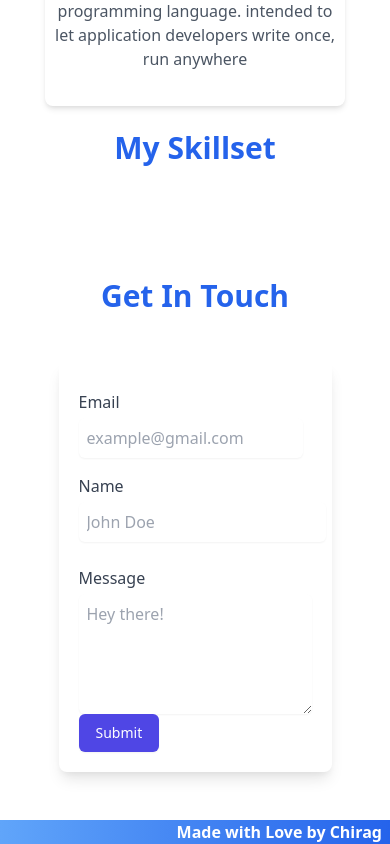
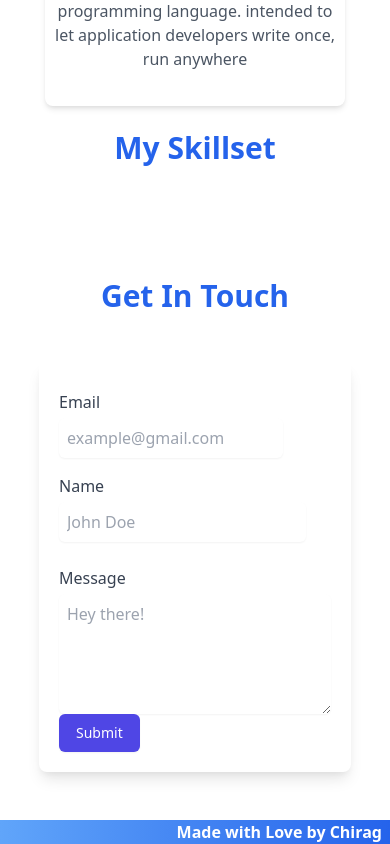
Before and after one commit to chirag-droid/chirag-droid.github.io, a Next.js app: page / in a window 390 px wide. Shown: the part 1749-2593 px from the top of the page. Built offline with nearby package versions, Linux system fonts and the light colour scheme; some icons are missing.

Commit message:
Increase contact form width in mobile

```diff
--- a/components/Contact.js
+++ b/components/Contact.js
@@ -9,7 +9,8 @@ export default function Contact() {
         noValidate
         action="https://formspree.io/f/mdoyqgwb"
         method="POST"
-        className="w-[70%] rounded-lg shadow-lg mx-auto min-h-[200px] p-5"
+        target=""
+        className="w-[80%] sm:w-[70%] rounded-lg shadow-lg mx-auto min-h-[200px] p-5"
       >
         <div className="flex mb-4 flex-col md:flex-row">
         <label className="flex-grow my-2">
```
